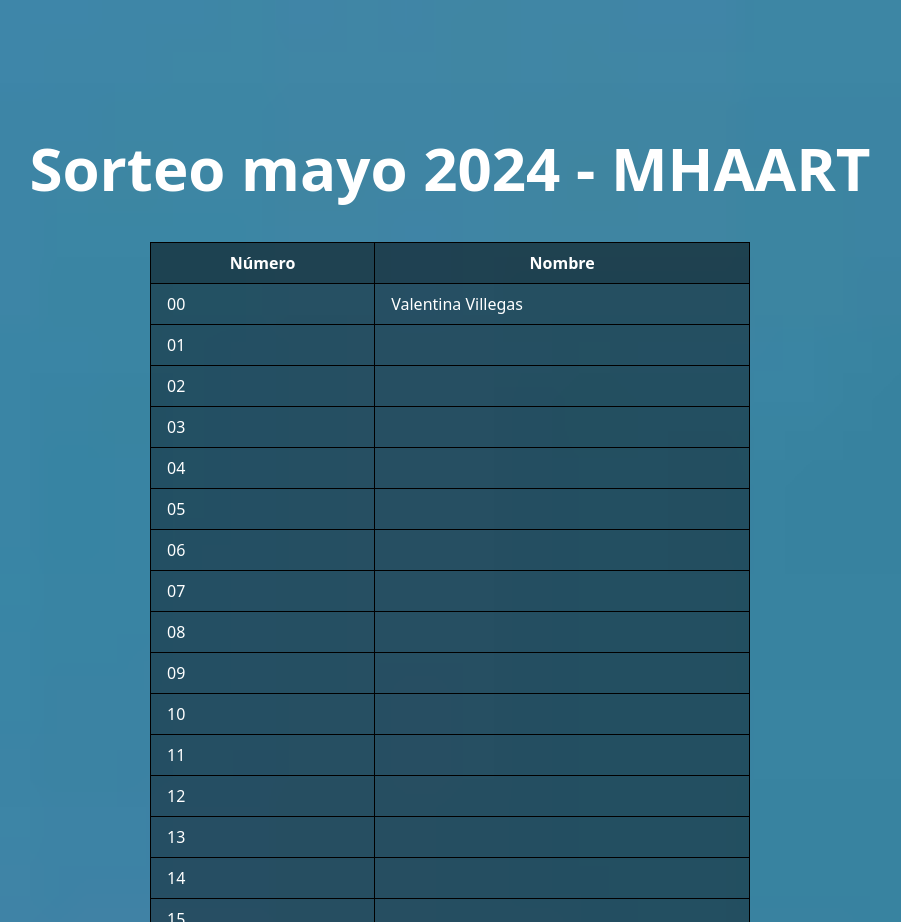
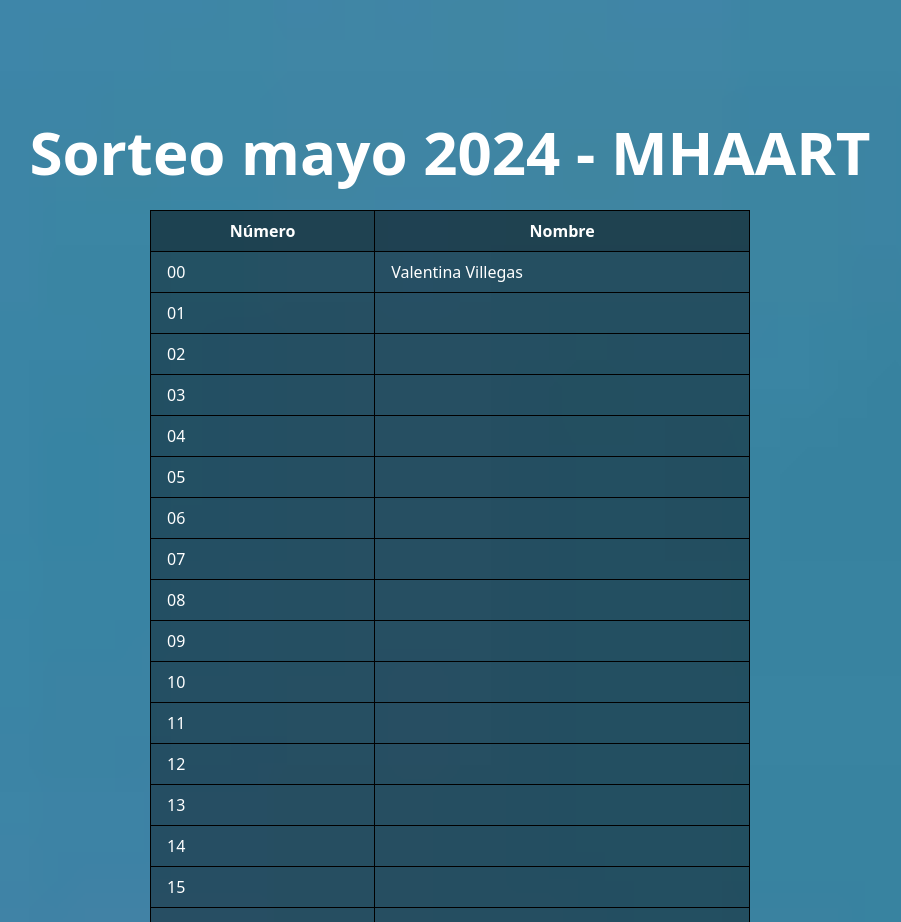
Before and after one commit to valentinavillegasc/Sorteo-D.Villegas, an Astro site: page / in a window 1280 px wide. Shown: the part 2460-3382 px from the top of the page, without its empty margins (190-1091 px from the left). Built offline with nearby package versions, Linux system fonts and the light colour scheme; Astro itself is replaced by a stand-in of ours.

Commit message:
tabla responsive2

```diff
--- a/src/components/Lista.astro
+++ b/src/components/Lista.astro
@@ -2,7 +2,7 @@
 import lista from '../lista.json'
 ---
 <div class="lg:h-full flex  flex-col items-center text-white">
-    <h1 class="lg:text-6xl text-3xl lg:m-6 lg:m-2 text-center font-semibold">Sorteo mayo 2024 - MHAART</h1>
+    <h1 class="lg:text-6xl text-3xl lg:m-2 text-center font-semibold">Sorteo mayo 2024 - MHAART</h1>
 
 <table class="lg:w-[600px] w-96 m-5">
     <tr class="bg-black bg-opacity-50">
```
